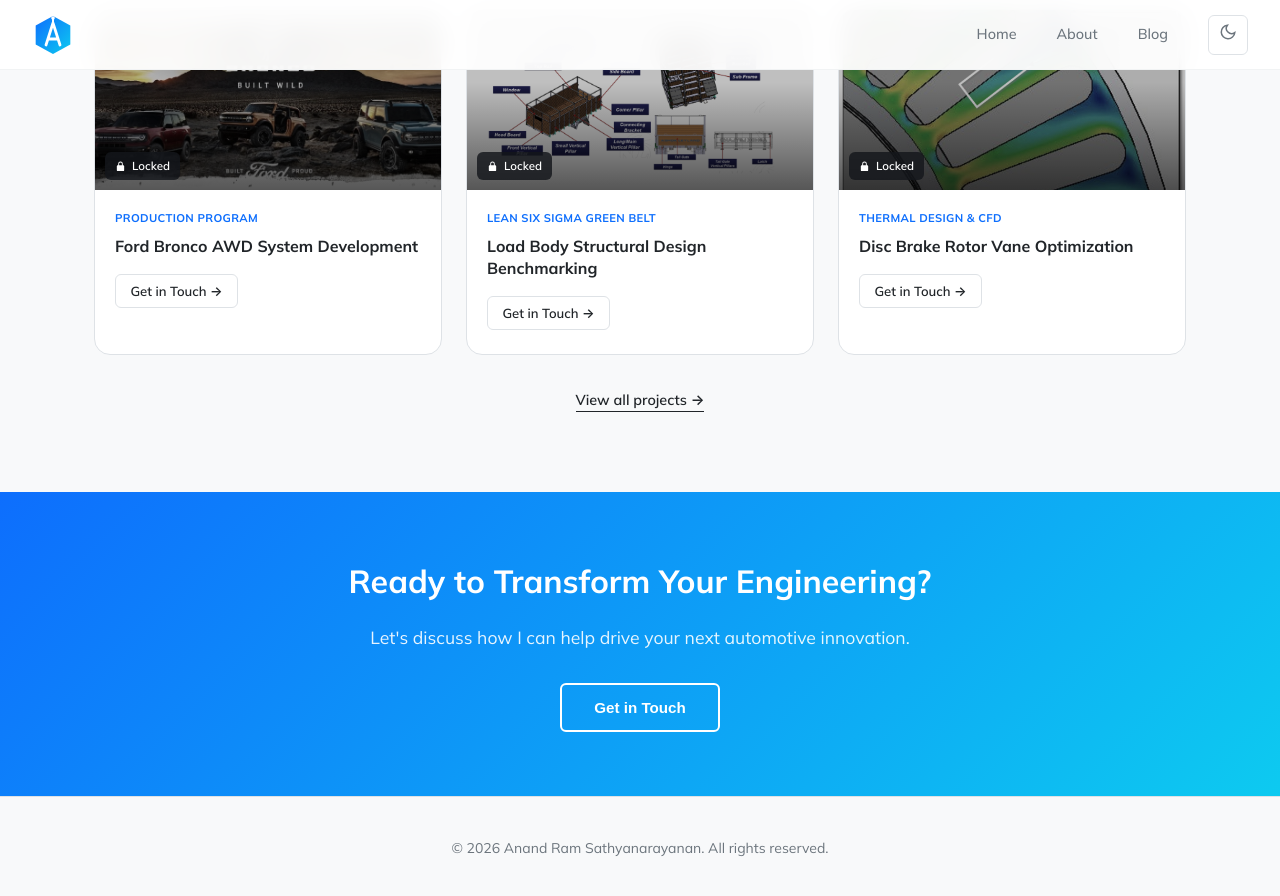
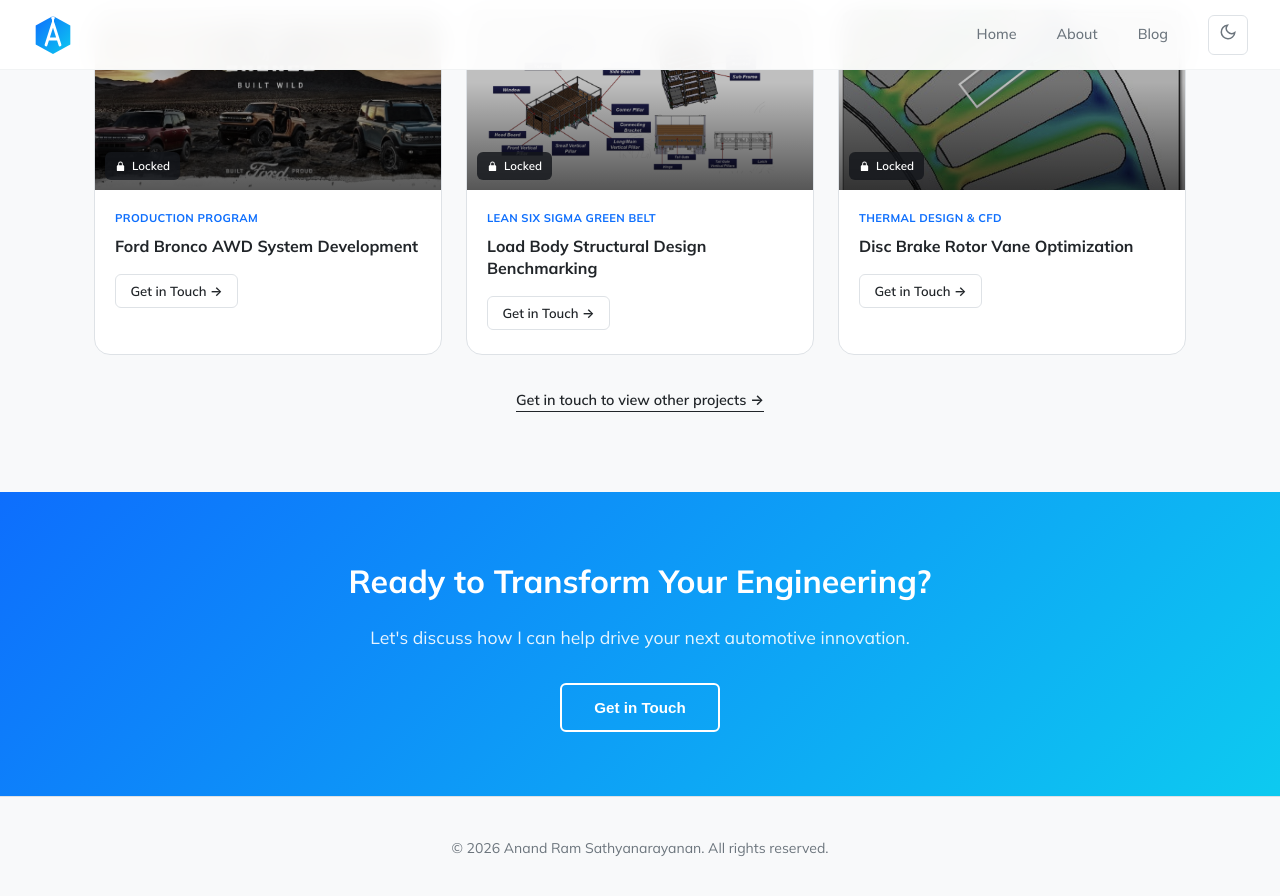
Before and after one commit to anandrams/anandrams.github.io, a Jekyll site: the page built from index.md, in a window 1280 px wide and 900 px high, scrolled down 5586 px. Shown: the top 896 px of the window. Built offline with Jekyll 4.4.1, drawn with Linux system fonts in a browser that asks for light colours.

Commit message:
Update View all projects link text to be transparent about opening contact modal

```diff
--- a/index.md
+++ b/index.md
@@ -346,7 +346,7 @@
 
     </div>
     <div class="section-viewall">
-      <a href="#" onclick="openContact(event)">View all projects →</a>
+      <a href="#" onclick="openContact(event)">Get in touch to view other projects →</a>
     </div>
   </section>
 
```
